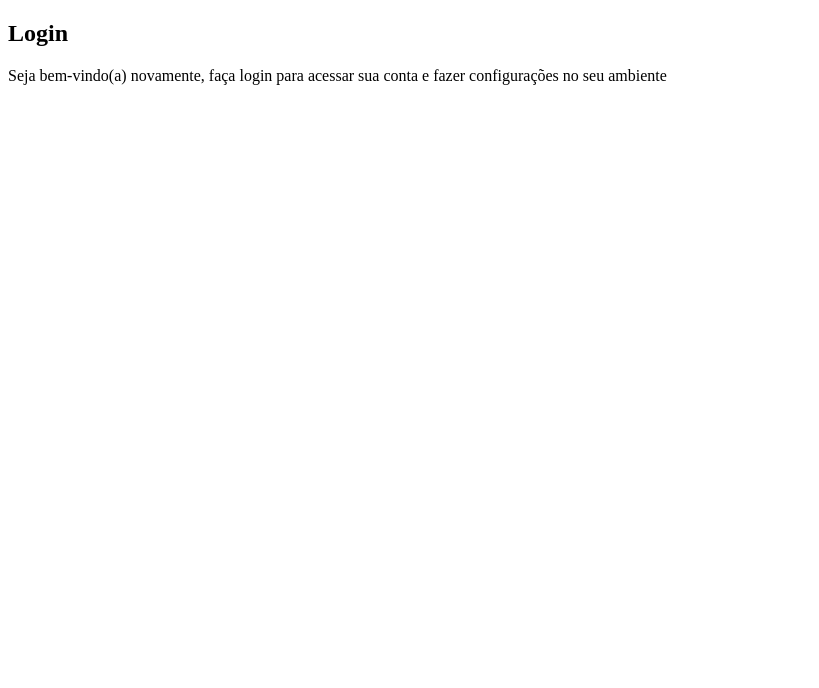
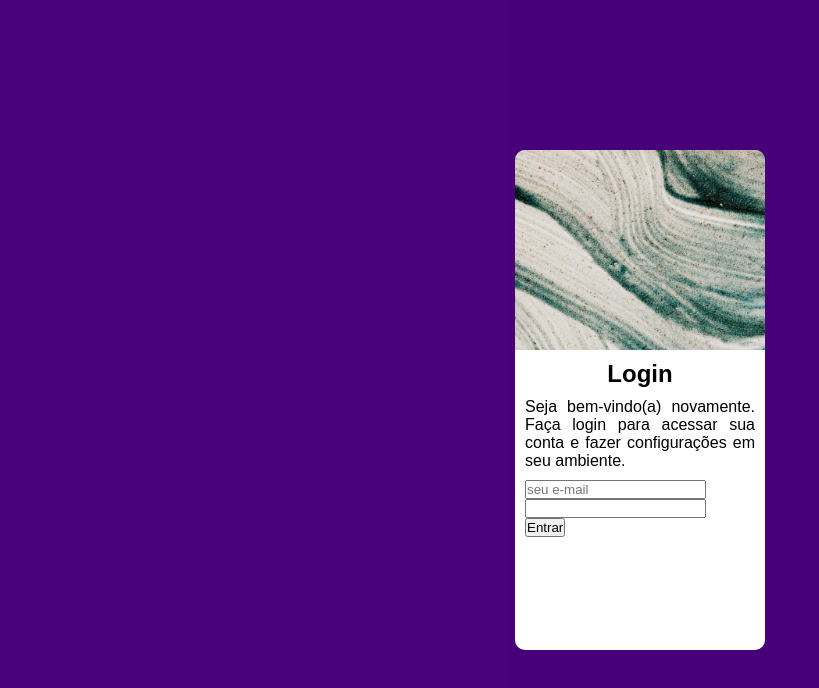
Before and after one commit to And3rssonO/projeto-login, a plain HTML site: page index.html in a window 1280 px wide. Shown: the whole page, without its empty margins (0-819 px from the left). Drawn offline with Linux system fonts and the light colour scheme.

Commit message:
update projeto login

```diff
--- a/estilos/style.css
+++ b/estilos/style.css
@@ -6,3 +6,57 @@
     --cor3: #49a09d;
     --cor4: #5f2c82;
 }
+
+*{
+    font-family: Arial, Helvetica, sans-serif;
+    margin: 0px;
+    padding: 0px;
+    box-sizing: border-box;
+}
+
+body, html {
+    background-color: #490179fa;
+    width: 100vw;
+    height: 100vh;
+}
+
+main {
+    position: relative;
+    height: 100vh;
+    width: 100vw;
+}
+
+section#login {
+    position: absolute;
+    top: 50%;
+    left: 50%;
+    transform: translate(-50%, -50%);
+    overflow: hidden;
+    background-color: var(--cor2);
+    width: 250px;
+    height: 500px;
+    border-radius: 10px;
+}
+
+section#login > div#imagem{
+    display: block;
+    background: #5f2c82 url(../imagens/tela-login.jpg) no-repeat;
+    height: 200px;
+    background-size: cover;
+    background-position: center top;
+}
+
+section#login > div#formulario{
+    display: block;
+    padding: 10px;
+}
+
+section#login > div#formulario > h1{
+    text-align: center;
+    margin-bottom: 10px;
+}
+
+section#login > div#formulario > p{
+    text-align: justify;
+    margin-bottom: 10px;
+}
--- a/index.html
+++ b/index.html
@@ -9,15 +9,26 @@
 </head>
 <body>
     <main>
-        <section>
+        <section id="login">
             <div id="imagem">
-
+                <!--Imagem colocada via css-->
             </div>
             <div id="formulario">
                 <h1>Login</h1>
-                <p>Seja bem-vindo(a) novamente, faça login para acessar sua conta e fazer configurações no seu ambiente</p>
-                <form action="login.js" method="post">
+                <p>Seja bem-vindo(a) novamente. Faça login para acessar sua conta e fazer configurações em seu ambiente.</p>
 
+                <form action="login.js" method="post" autocomplete="on">
+                    <div class="campo">
+                        <label for="imail"></label>
+                        <input type="email" name="email" id="imail" required placeholder="seu e-mail" maxlength="30" autocomplete="email">
+                    </div>
+                    <div class="campo">
+                        <label for="isenha"></label>
+                        <input type="password" name="senha" id="isenha" required minlength="8" max="15">
+                    </div>
+                    <div>
+                        <input type="submit" value="Entrar">
+                    </div>
                 </form>
             </div>
         </section>
```
